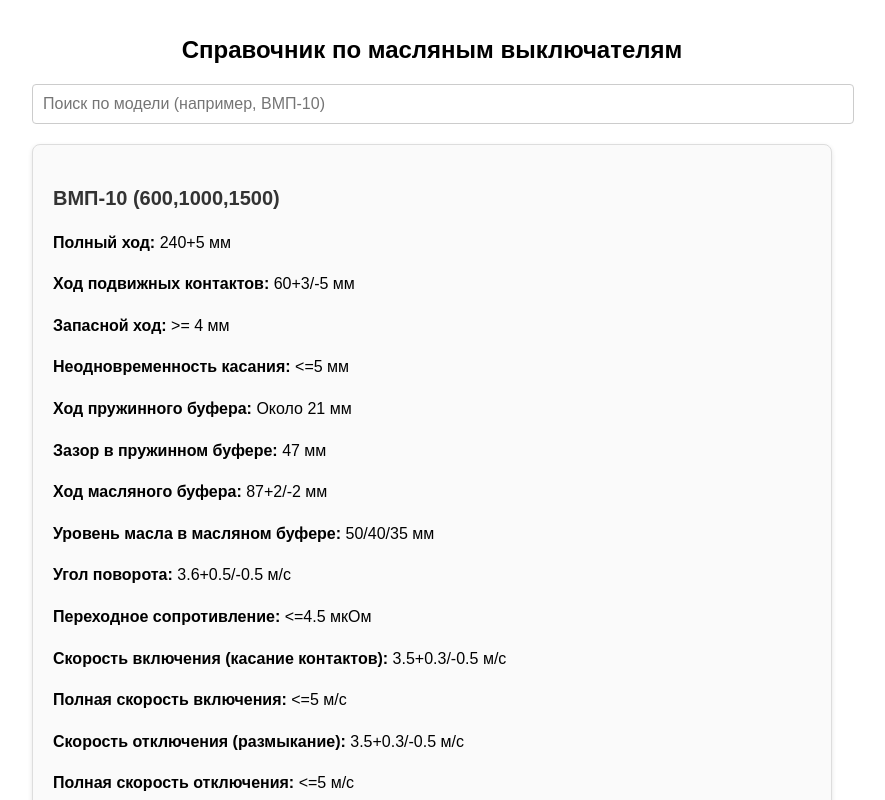
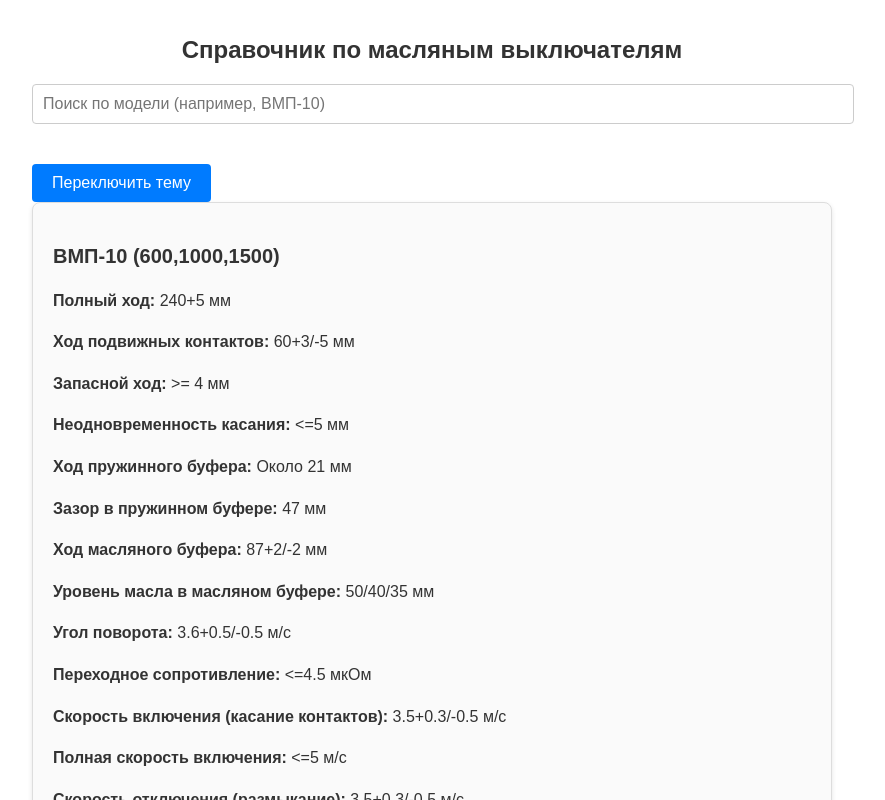
Before and after one commit to GurDoc/oil-breaker-guide, a React (Create React App) app: page / in a window 1280 px wide. Shown: the top 800 px of the page, without its empty margins (208-1093 px from the left). Built offline with nearby package versions, Linux system fonts and the light colour scheme.

Commit message:
Updated content

```diff
--- a/src/App.js
+++ b/src/App.js
@@ -1,4 +1,4 @@
-import React, { useState } from "react";
+import React, { useState, useEffect } from "react";
 import './styles.css';
 
 // Массив с данными по выключателям
@@ -160,6 +160,21 @@ const breakers = [
 
 export default function OilBreakerGuide() {
   const [query, setQuery] = useState("");
+
+  // Установка темы при первой загрузке
+  useEffect(() => {
+    const body = document.body;
+    if (!body.classList.contains("dark") && !body.classList.contains("light")) {
+      body.classList.add("light"); // по умолчанию светлая тема
+    }
+  }, []);
+
+  const toggleTheme = () => {
+    const body = document.body;
+    body.classList.toggle("dark");
+    body.classList.toggle("light");
+  };
+
   const filtered = breakers.filter(b =>
     b.model.toLowerCase().includes(query.toLowerCase())
   );
@@ -174,6 +189,9 @@ export default function OilBreakerGuide() {
         onChange={e => setQuery(e.target.value)}
         className="input"
       />
+      <button className="theme-toggle" onClick={toggleTheme}>
+        Переключить тему
+      </button>
       <div className="card-container">
         {filtered.map((b, idx) => (
           <div key={idx} className="card">
@@ -198,7 +216,6 @@ export default function OilBreakerGuide() {
         ))}
       </div>
 
-      {/* Новый раздел Приводы выключателей */}
       <section className="drive-section">
         <h2>Приводы выключателей</h2>
         <p>Здесь будет информация о приводах выключателей.</p>
@@ -206,63 +223,3 @@ export default function OilBreakerGuide() {
     </div>
   );
 }
-const styles = {
-  container: {
-    padding: "20px",
-    maxWidth: "800px",
-    margin: "0 auto",
-    fontFamily: "Arial, sans-serif",
-  },
-  header: {
-    fontSize: "24px",
-    fontWeight: "bold",
-    marginBottom: "20px",
-    textAlign: "center",
-  },
-  input: {
-    width: "100%",
-    padding: "10px",
-    marginBottom: "20px",
-    border: "1px solid #ccc",
-    borderRadius: "4px",
-    fontSize: "16px",
-  },
-  cardContainer: {
-    display: "flex",
-    flexDirection: "column",
-    gap: "20px",
-  },
-  card: {
-    border: "1px solid #ddd",
-    borderRadius: "8px",
-    padding: "20px",
-    backgroundColor: "#fafafa",
-    boxShadow: "0 2px 5px rgba(0, 0, 0, 0.1)",
-  },
-  cardContent: {
-    fontSize: "16px",
-    lineHeight: "1.6",
-  },
-  cardTitle: {
-    fontSize: "20px",
-    fontWeight: "bold",
-    color: "#333",
-    marginBottom: "10px",
-  },
-  driveSection: {
-    padding: "20px",
-    marginTop: "40px",
-    backgroundColor: "#f4f4f9",
-    borderRadius: "8px",
-    boxShadow: "0 4px 8px rgba(0, 0, 0, 0.1)",
-  },
-  driveSectionTitle: {
-    fontSize: "24px",
-    fontWeight: "bold",
-    marginBottom: "10px",
-  },
-  driveSectionText: {
-    fontSize: "16px",
-    color: "#333",
-  },
-};
--- a/src/styles.css
+++ b/src/styles.css
@@ -1,9 +1,31 @@
+/* === Глобальные стили для тем и фона всей страницы === */
+html,
+body {
+  transition: background-color 0.3s, color 0.3s;
+  margin: 0;
+  padding: 0;
+}
+
+/* Светлая тема */
+body.light, html.light {
+  background-color: #ffffff;
+  color: #333;
+}
+
+/* Тёмная тема */
+body.dark, html.dark {
+  background-color: #121212;
+  color: #f4f4f4;
+}
+
+
 /* Основные стили для контейнера */
 .container {
   padding: 20px;
   max-width: 800px;
   margin: 0 auto;
   font-family: Arial, sans-serif;
+  transition: background-color 0.3s, color 0.3s;
 }
 
 /* Заголовок */
@@ -12,6 +34,7 @@
   font-weight: bold;
   margin-bottom: 20px;
   text-align: center;
+  transition: color 0.3s;
 }
 
 /* Стиль для инпута */
@@ -22,6 +45,7 @@
   border: 1px solid #ccc;
   border-radius: 4px;
   font-size: 16px;
+  transition: border-color 0.3s, background-color 0.3s, color 0.3s;
 }
 
 /* Контейнер для карточек */
@@ -38,6 +62,7 @@
   padding: 20px;
   background-color: #fafafa;
   box-shadow: 0 2px 5px rgba(0, 0, 0, 0.1);
+  transition: background-color 0.3s, border-color 0.3s;
 }
 
 /* Контент внутри карточки */
@@ -52,6 +77,7 @@
   font-weight: bold;
   color: #333;
   margin-bottom: 10px;
+  transition: color 0.3s;
 }
 
 /* Подпись в правом нижнем углу */
@@ -63,3 +89,75 @@
   color: #888;
   font-family: Arial, sans-serif;
 }
+
+
+/* ========== Темная тема ========== */
+body.dark .container {
+  background-color: transparent;
+  color: #f4f4f4;
+}
+
+body.dark .card {
+  background-color: #1e1e1e;
+  border-color: #444;
+}
+
+body.dark .header,
+body.dark .card-title {
+  color: #f4f4f4;
+}
+
+body.dark .input {
+  background-color: #2a2a2a;
+  border-color: #555;
+  color: #f4f4f4;
+}
+
+body.dark .footer-signature {
+  color: #ccc;
+}
+
+
+/* ========== Светлая тема ========== */
+body.light .container {
+  background-color: transparent;
+  color: #333;
+}
+
+body.light .card {
+  background-color: #fafafa;
+  border-color: #ddd;
+}
+
+body.light .header,
+body.light .card-title {
+  color: #333;
+}
+
+body.light .input {
+  background-color: #fff;
+  border-color: #ccc;
+  color: #333;
+}
+
+body.light .footer-signature {
+  color: #888;
+}
+
+
+/* Стиль для кнопки переключения темы */
+.theme-toggle {
+  padding: 10px 20px;
+  margin-top: 20px;
+  border: none;
+  border-radius: 4px;
+  cursor: pointer;
+  background-color: #007bff;
+  color: #fff;
+  font-size: 16px;
+  transition: background-color 0.3s;
+}
+
+.theme-toggle:hover {
+  background-color: #0056b3;
+}
```
Also changed, not shown: src/ThemeToggle.js (added, +27 -0 lines).
